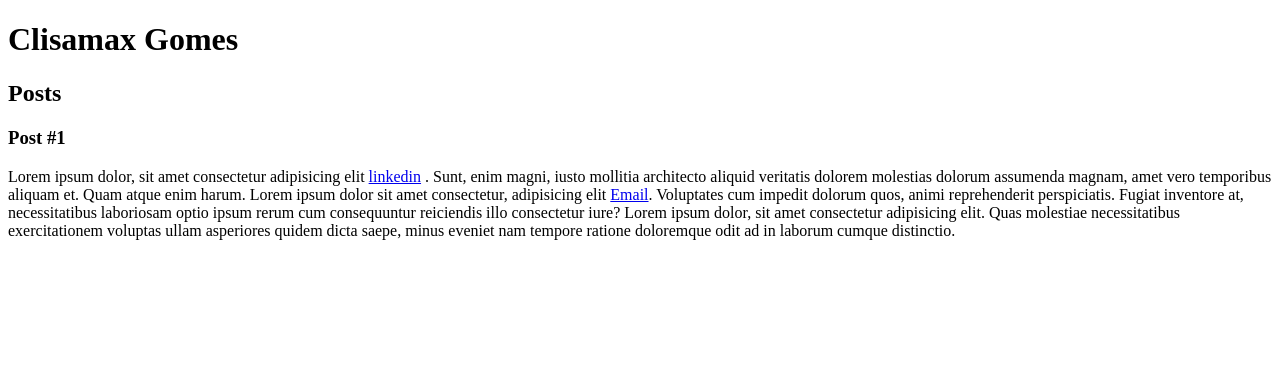
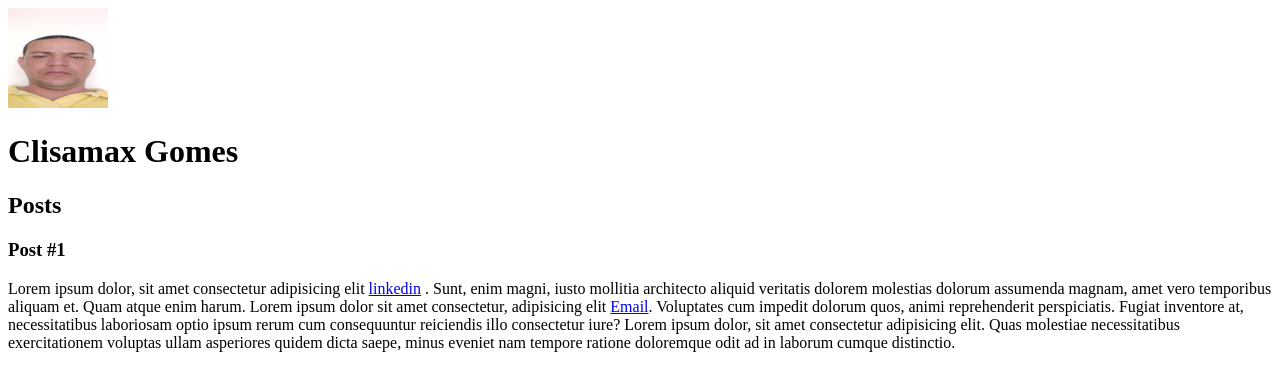
Before and after one commit to Clisamax/dio-desafio-github, a plain HTML site: page HTML_CSS3/index.html in a window 1280 px wide. Drawn offline with Linux system fonts and the light colour scheme.

Commit message:
add foto pagina pessoal

```diff
--- a/HTML_CSS3/index.html
+++ b/HTML_CSS3/index.html
@@ -8,11 +8,13 @@
 </head>
 <body>
    <header>
+       <img src="20220608_112255 minha.jpeg" alt="foto do meu rosto">
        <h1>Clisamax Gomes</h1>
    </header>
    <section>
        <header>
            <h2>Posts</h2>
+
        </header>
        <article>
            <header>
```
